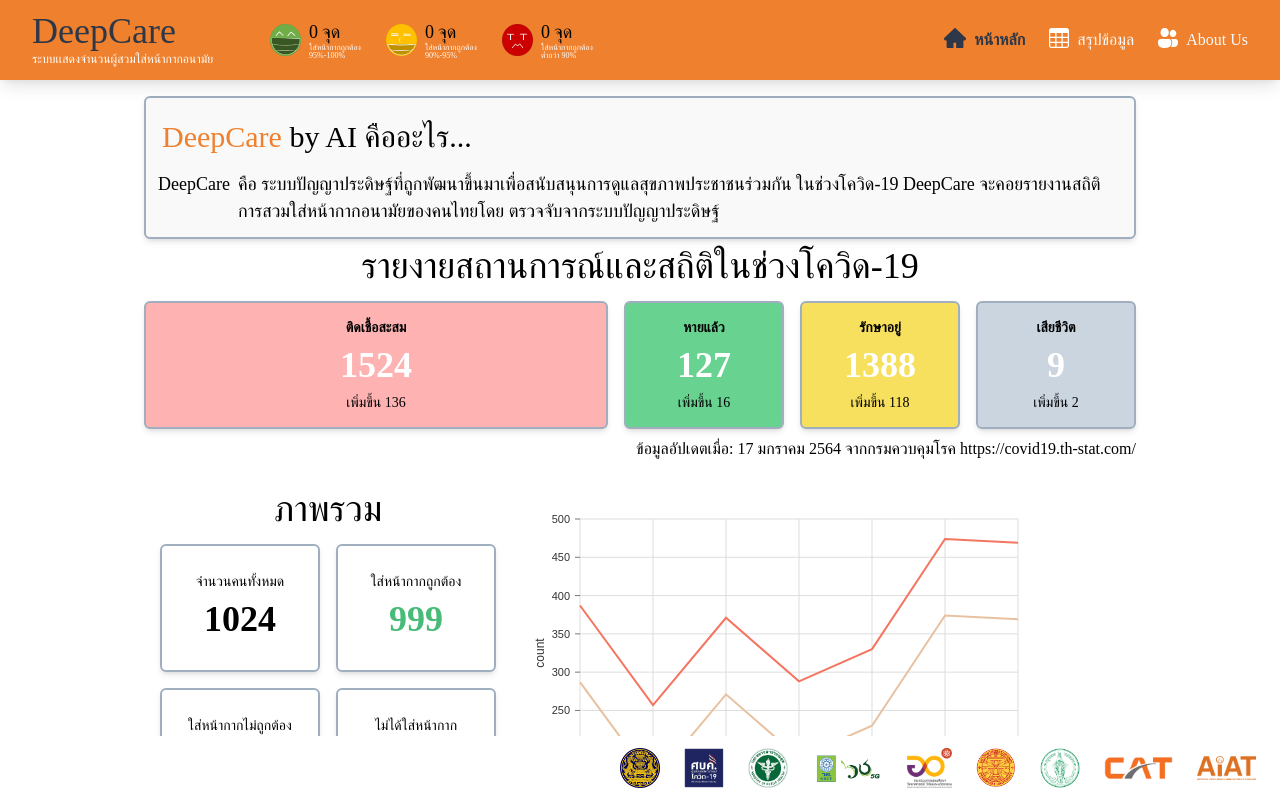
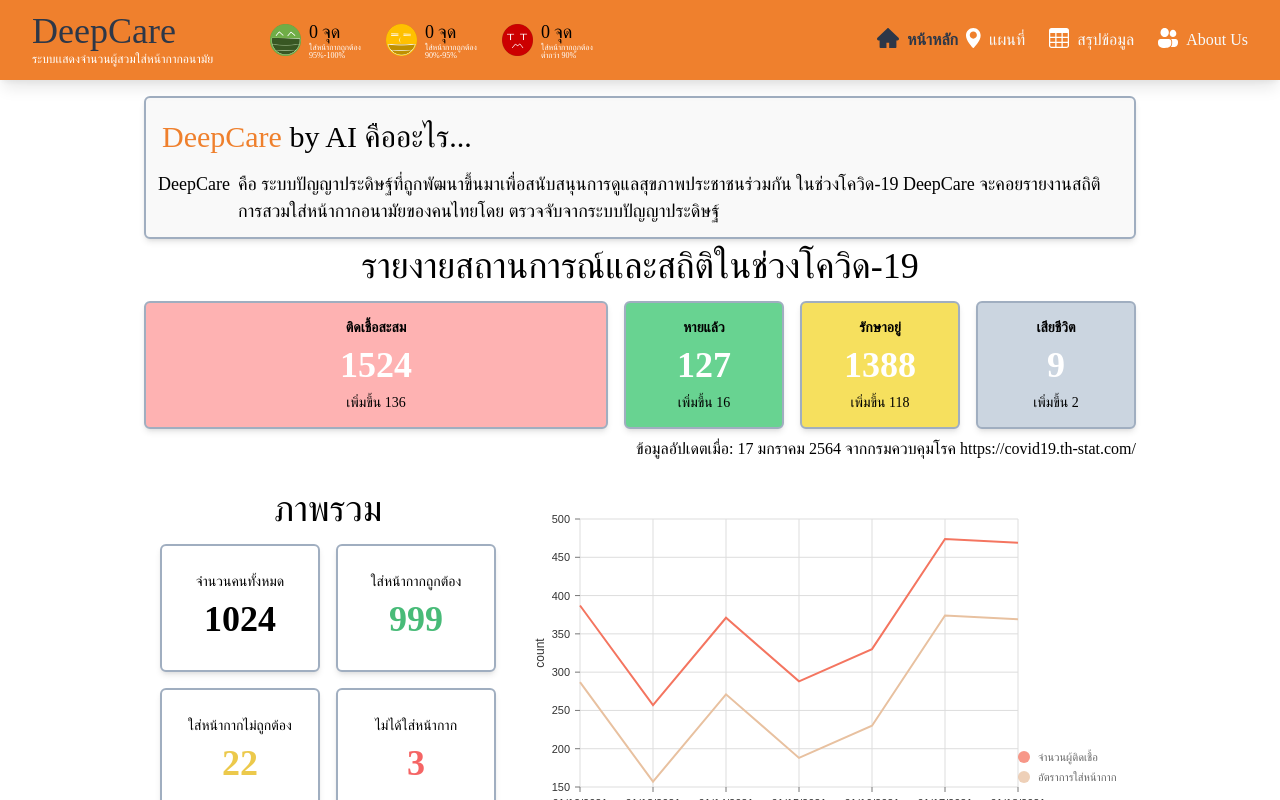
Before and after one commit to Chinnatip/aimask-staging, a Next.js app: page / in a window 1280 px wide. Built offline with nearby package versions, Linux system fonts and the light colour scheme.

Commit message:
Footer.tsx and Navbar.tsx - Change home page to the new page - Make old one called "Map"
index_old.tsx is renamed into map.tsx

```diff
--- a/components/stuff/Footer.tsx
+++ b/components/stuff/Footer.tsx
@@ -32,7 +32,7 @@
         <button className={`flex items-center justify-center w-full h-full ${current==current_stage && 'tab-active'} `} onClick={onClick} onLoad={onLoad}>
           <div className="flex align-middle">
             {
-            current_stage == 'home' ? <SearchIcon fill={getCol}/> :
+            current_stage == 'map' ? <SearchIcon fill={getCol}/> :
             current_stage == 'report' ? <TableIcon fill={getCol}/> :
             <PeopleIcon fill={getCol}/>
             }
@@ -49,9 +49,9 @@
     <>
       <footer className="lg:hidden fixed justify-between bottom-0 left-0 right-0 bg-black h-16">
         <div className="flex flex-wrap text-white text-center w-full h-full px-2">
-          {CreateButton("ดูข้อมูลเขต",'home',  function onClick() {
+          {CreateButton("ดูข้อมูลเขต",'map',  function onClick() {
             //
-            Router.push('/')
+            Router.push('/map')
             toggleDrawer()
           })}
           {/* {CreateButton("สรุปข้อมูล",'report',  function onClick(){ Router.push('/report') })} */}
@@ -66,7 +66,7 @@
         </div>
       </footer>
       {
-        current == 'home' && <footer className="fixed bottom-0 hidden lg:flex h-16 bg-white w-full">
+        current == 'map' && <footer className="fixed bottom-0 hidden lg:flex h-16 bg-white w-full">
         <div className="flex-grow"></div>
         <div className="flex items-center">
           {corpLink.map(({logo, height=10}, index) =>
--- a/components/stuff/Navbar.tsx
+++ b/components/stuff/Navbar.tsx
@@ -1,6 +1,6 @@
 import { useRouter } from 'next/router'
 import { MaskType } from '../../interfaces/marker'
-import { SearchIcon, TableIcon, PeopleIcon, HomeIcon} from '../stuff/Icon'
+import { MarkerIcon, TableIcon, PeopleIcon, HomeIcon} from '../stuff/Icon'
 import {GridMask} from './GridMask'
 
 type Props = {
@@ -30,10 +30,10 @@
                 <HomeIcon fill={current == 'home' ? '#2d3748' : 'white'} />
                 <button onClick={() => Router.push('/')} className={`mx-2 ${current == 'home' ? 'font-bold text-gray-800' : 'text-gray-100'} `}>หน้าหลัก</button>
               </span>
-              {/* <span className="flex">
-                <HomeIcon fill={current == 'home' ? '#2d3748' : 'white'} />
-                <button onClick={() => Router.push('/')} className={`mx-2 ${current == 'home' ? 'font-bold text-gray-800' : 'text-gray-100'} `}>หน้าหลัก</button>
-              </span> */}
+              <span className="flex">
+                <MarkerIcon fill={current == 'map' ? '#2d3748' : 'white'} />
+                <button onClick={() => Router.push('/map')} className={`mx-2 ${current == 'map' ? 'font-bold text-gray-800' : 'text-gray-100'} `}>แผนที่</button>
+              </span>
               <span className="flex ml-4">
                 <TableIcon fill={current == 'report' ? '#2d3748' : 'white'} />
                 <a href="http://deepcare.aiat.or.th:8501/" className={`mx-2 ${current == 'brief' ? 'font-bold text-gray-800' : 'text-gray-100'} `}>สรุปข้อมูล</a>
--- a/pages/index_old.tsx
+++ b/pages/map.tsx
@@ -93,12 +93,12 @@
 }
 
 
-const IndexPage = () => {
+const MapPage = () => {
   const [maskType, setMaskType] = useState<MaskType>({red: 0, green: 0, yellow: 0})
   const [mapStyle, setMapStyle] = useState<any>(localeStyle)
   return (
     <>
-      <Layout current="home" maskType={maskType} title="DeepCare - Covid Map">
+      <Layout current="map" maskType={maskType} title="DeepCare - Covid Map">
         <>
           <div className="flex flex-col w-full h-full relative">
             <button onClick={() => mapStyle == localeStyle ? setMapStyle(darkTheme) : setMapStyle(localeStyle)}
@@ -129,4 +129,4 @@
   }
 }
 
-export default IndexPage
+export default MapPage
```
